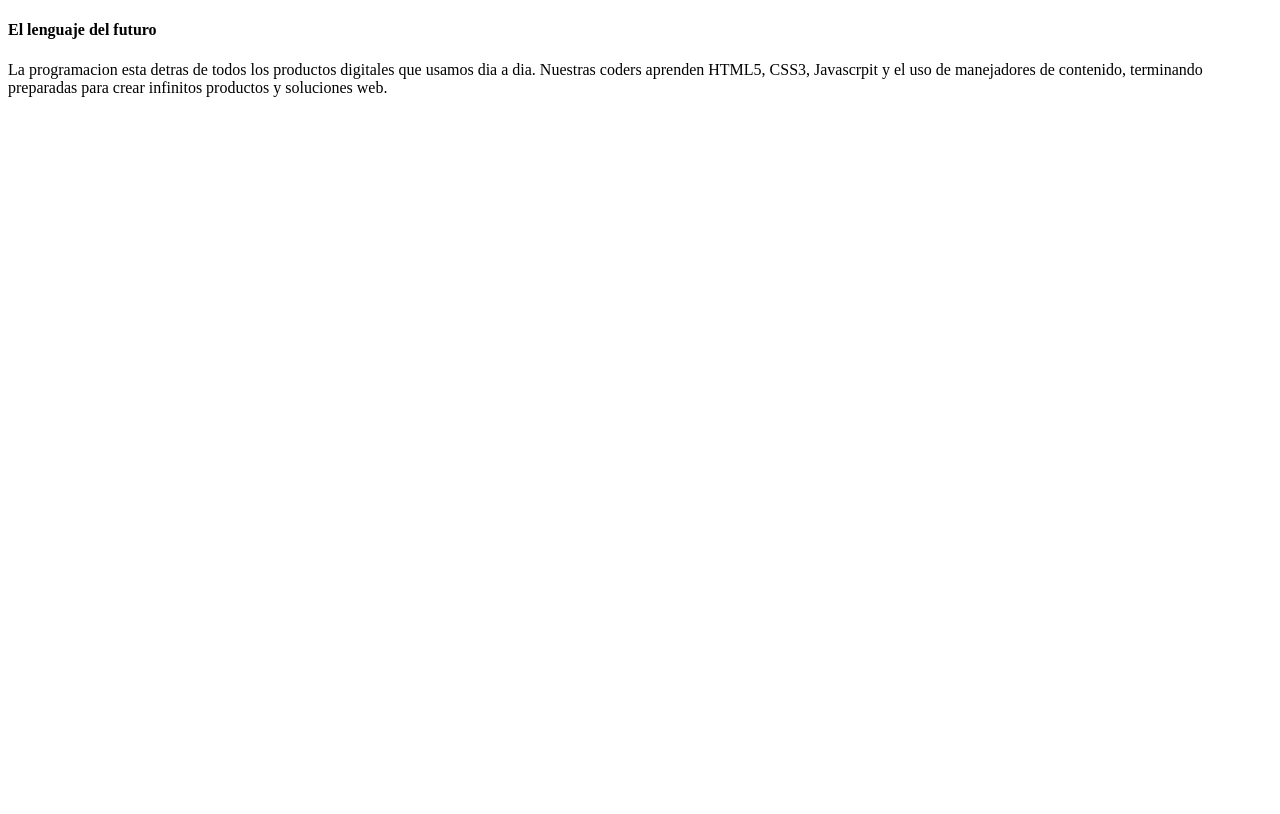
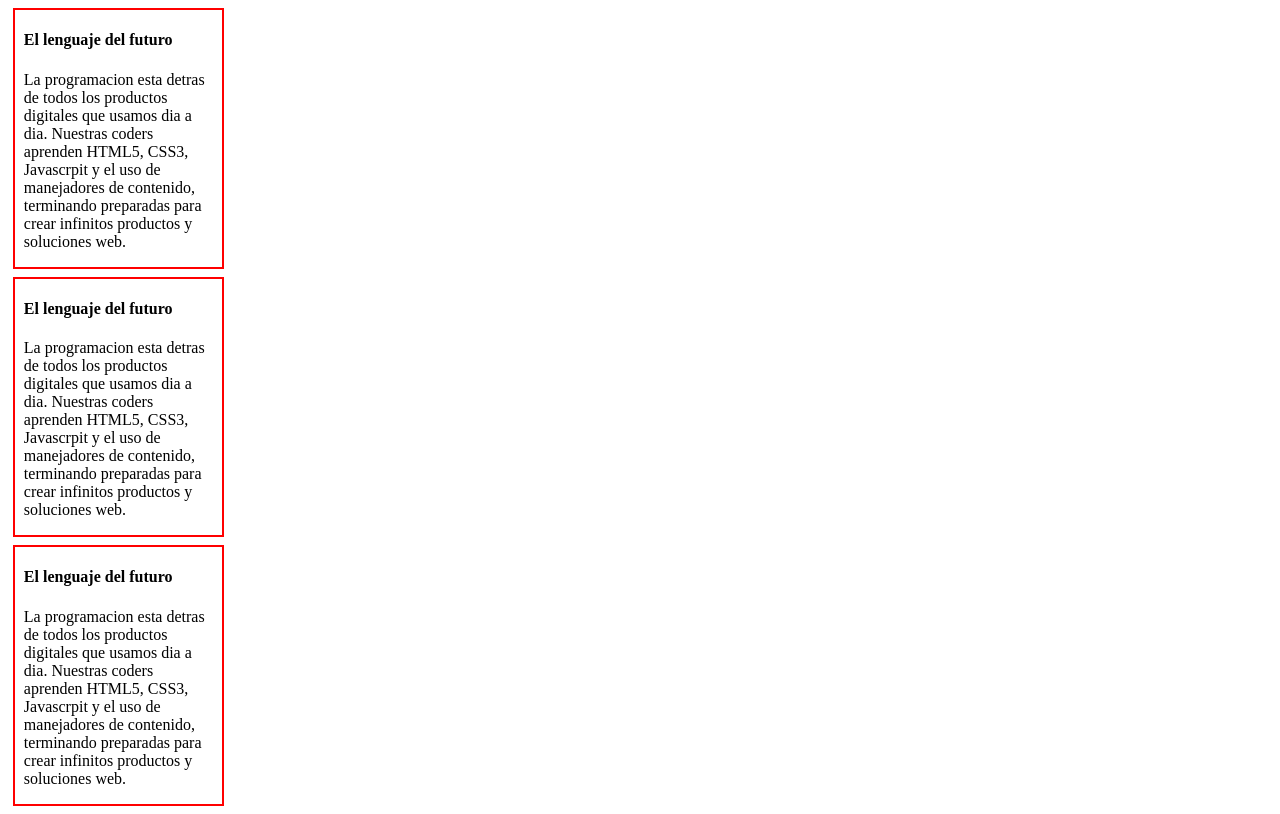
Before and after one commit to Xiovera/marging-padding, a plain HTML site: page index.html in a window 1280 px wide. Drawn offline with Linux system fonts and the light colour scheme.

Commit message:
problema 2 resuelto

```diff
--- a/css/main.css
+++ b/css/main.css
@@ -1 +1,5 @@
-/* Agrega aqui tu CSS */
+div{
+	border:2px solid red;
+	width:15%;
+	padding: 0% 1%;
+}
--- /dev/null
+++ b/css/main2.css
@@ -0,0 +1,9 @@
+div{
+	border:2px solid red;
+	width:15%;
+	padding: 0% 0.7%;
+	margin-top: 1px;
+	margin-bottom: 8px ;
+	margin-left: 5px;
+	margin-right: 5px ;
+}
--- a/index.html
+++ b/index.html
@@ -1,12 +1,20 @@
 <!DOCTYPE html>
 <html>
     <head>
-        <link rel="stylesheet" type="text/css" href="css/main.css">
+        <link rel="stylesheet" type="text/css" href="css/main2.css">
     </head>
     <body>
         <div>
     		<h4><b>El lenguaje del futuro</b></h4>
         	<p>La programacion esta detras de todos los productos digitales que usamos dia a dia. Nuestras coders aprenden HTML5, CSS3, Javascrpit y el uso de manejadores de contenido, terminando preparadas para crear infinitos productos y soluciones web.</p>
 		</div>
+		<div>
+    		<h4><b>El lenguaje del futuro</b></h4>
+        	<p>La programacion esta detras de todos los productos digitales que usamos dia a dia. Nuestras coders aprenden HTML5, CSS3, Javascrpit y el uso de manejadores de contenido, terminando preparadas para crear infinitos productos y soluciones web.</p>
+		</div>
+		<div>
+    		<h4><b>El lenguaje del futuro</b></h4>
+        	<p>La programacion esta detras de todos los productos digitales que usamos dia a dia. Nuestras coders aprenden HTML5, CSS3, Javascrpit y el uso de manejadores de contenido, terminando preparadas para crear infinitos productos y soluciones web.</p>
+		</div>
     </body>
 </html>
```
